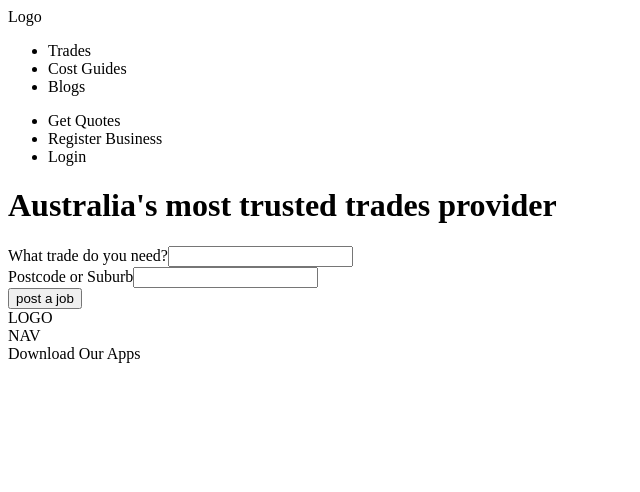
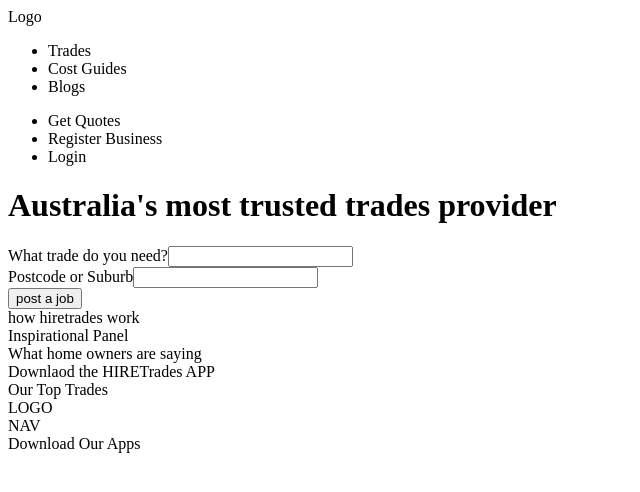
Before and after one commit to mcdylanb/hiretrades-copy, a Vue app: page / in a window 1280 px wide. Shown: the top 492 px of the page, without its empty margins (0-640 px from the left). Built offline with nearby package versions, Linux system fonts and the light colour scheme.

Commit message:
Adds title per section

```diff
--- a/src/App.vue
+++ b/src/App.vue
@@ -33,6 +33,12 @@
       </form>
     </div>
 
+    <div>how hiretrades work</div>
+
+    <div>Inspirational Panel</div>
+    <div>What home owners are saying</div>
+    <div>Downlaod the HIRETrades APP</div>
+    <div>Our Top Trades</div>
     <footer>
       <div>LOGO</div>
       <div>NAV</div>
```
